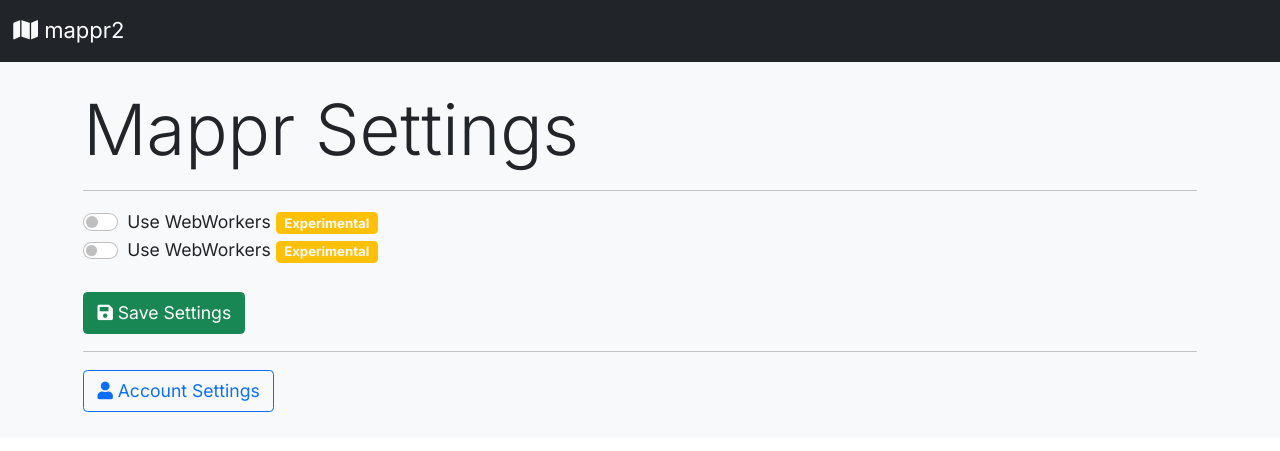
After one commit to jake-cryptic/mappr2, a Python web app: template mappr/user/templates/user/settings.html in a window 1280 px wide. The commit adds this page. Shown: the top 451 px of the page. Run offline with Jinja, Linux system fonts and the light colour scheme; the template is opened without the code that fills it, so the values that code supplies are empty; some libraries are stand-ins or nearby versions.

Commit message:
Working on support for WebWorkers Added settings page (will be JS based maybe) Updated CSP to allow workers

```diff
--- a/mappr/__init__.py
+++ b/mappr/__init__.py
@@ -70,7 +70,7 @@ def create_app():
 			response.headers["X-XSS-Protection"] = "1; mode=block"
 			response.headers["X-Content-Type-Options"] = "nosniff"
 
-			csp_header_value = "script-src 'self' https://analytics.mappr.uk https://static.cloudflareinsights.com https://fonts.googleapis.com https://cdnjs.cloudflare.com https://cdn.jsdelivr.net https://unpkg.com; style-src 'self' 'unsafe-inline' https://fonts.googleapis.com https://cdnjs.cloudflare.com https://cdn.jsdelivr.net https://unpkg.com; img-src 'self' data: https://cdnjs.cloudflare.com https://api.cellmapper.net https://www.three.co.uk/ https://mapserver.vodafone.co.uk https://68aa7b45-tiles.spatialbuzz.net https://coverage.ee.co.uk https://mt1.google.com https://tile.opentopomap.org https://*.tile.openstreetmap.org https://*.api.tomtom.com; font-src 'self' https://fonts.gstatic.com https://cdnjs.cloudflare.com; connect-src 'self' https://analytics.mappr.uk https://nominatim.openstreetmap.org https://mappr.report-uri.com; media-src 'none'; object-src 'none'; child-src 'none'; form-action 'self'; upgrade-insecure-requests; block-all-mixed-content; manifest-src 'self'; report-uri https://mappr.report-uri.com/r/d/csp/reportOnly"
+			csp_header_value = "script-src 'self' https://analytics.mappr.uk https://static.cloudflareinsights.com https://fonts.googleapis.com https://cdnjs.cloudflare.com https://cdn.jsdelivr.net https://unpkg.com; style-src 'self' 'unsafe-inline' https://fonts.googleapis.com https://cdnjs.cloudflare.com https://cdn.jsdelivr.net https://unpkg.com; img-src 'self' data: https://cdnjs.cloudflare.com https://api.cellmapper.net https://www.three.co.uk/ https://mapserver.vodafone.co.uk https://68aa7b45-tiles.spatialbuzz.net https://coverage.ee.co.uk https://mt1.google.com https://tile.opentopomap.org https://*.tile.openstreetmap.org https://*.api.tomtom.com; font-src 'self' https://fonts.gstatic.com https://cdnjs.cloudflare.com; connect-src 'self' https://analytics.mappr.uk https://nominatim.openstreetmap.org https://mappr.report-uri.com; media-src 'none'; object-src 'none'; child-src 'none'; form-action 'self'; upgrade-insecure-requests; block-all-mixed-content; manifest-src 'self'; worker-src 'self'; report-uri https://mappr.report-uri.com/r/d/csp/reportOnly"
 
 			# Production only headers
 			if app.config['ENV'] == 'production':
--- a/mappr/map/templates/map/map.html
+++ b/mappr/map/templates/map/map.html
@@ -54,6 +54,7 @@
 	<script src="{{ url_for('static', filename='js/map/map.js') }}" type="text/javascript"></script>
 	<script src="{{ url_for('static', filename='js/map/table.js') }}" type="text/javascript"></script>
 	<script src="{{ url_for('static', filename='js/map/ui.js') }}" type="text/javascript"></script>
+	<script src="{{ url_for('static', filename='js/map/worker.js') }}" type="text/javascript"></script>
 	<script src="{{ url_for('static', filename='js/map/xyz.js') }}" type="text/javascript"></script>
 	<script src="{{ url_for('static', filename='js/map/init.js') }}" type="text/javascript" defer></script>
 {% endblock jsfiles %}
--- a/mappr/user/routes.py
+++ b/mappr/user/routes.py
@@ -147,3 +147,9 @@ def delete():
 			return redirect(url_for('user_bp.delete'))
 
 	return render_template('user/delete.html', delete_form=delete_account)
+
+
+@user_bp.route('/settings', methods=['GET'])
+@login_required
+def settings():
+	return render_template('user/settings.html')
--- a/mappr/user/templates/user/account.html
+++ b/mappr/user/templates/user/account.html
@@ -49,6 +49,7 @@
 		<div class="float-right">
 			<a href="{{ url_for('user_bp.clear_cache') }}" class="btn btn-outline-warning"><i class="fas fa-table"></i> Clear Cache</a>
 			<a href="{{ url_for('user_bp.password') }}" class="btn btn-outline-primary"><i class="fas fa-key"></i> Change Password</a>
+			<a href="{{ url_for('user_bp.settings') }}" class="btn btn-outline-secondary"><i class="fas fa-cog"></i> Mappr Settings</a>
 			<a href="{{ url_for('user_bp.download') }}" class="btn btn-outline-dark"><i class="fas fa-download"></i> Download My Data</a>
 			<a href="{{ url_for('user_bp.delete') }}" class="btn btn-outline-danger"><i class="fas fa-trash"></i> Delete Account</a>
 		</div>
--- /dev/null
+++ b/mappr/user/templates/user/settings.html
@@ -0,0 +1,29 @@
+{% extends "base.html" %}
+
+{% block title %}Mappr Settings{% endblock title %}
+
+{% block content %}
+<div class="container-fluid bg-light py-4 px-3">
+	<div class="container">
+		<h1 class="display-3">Mappr Settings</h1>
+		{% include "components/alert.html" %}
+		<hr />
+		<form id="settings" method="" action="#">
+			<div class="form-check form-switch">
+				<input class="form-check-input" type="checkbox" id="use_js_workers">
+				<label class="form-check-label" for="use_js_workers">Use WebWorkers <span class="badge bg-warning text-light">Experimental</span></label>
+			</div>
+			<div class="form-check form-switch">
+				<input class="form-check-input" type="checkbox" id="use_js_workers">
+				<label class="form-check-label" for="use_js_workers">Use WebWorkers <span class="badge bg-warning text-light">Experimental</span></label>
+			</div>
+			<br />
+			<button type="submit" id="save_settings" class="btn btn-success"><i class="fas fa-save"></i> Save Settings</button>
+		</form>
+		<hr />
+		<div class="float-right">
+			<a href="{{ url_for('user_bp.account') }}" class="btn btn-outline-primary"><i class="fas fa-user"></i> Account Settings</a>
+		</div>
+	</div>
+</div>
+{% endblock content %}
```
Also changed, not shown: mappr/static/js/map/api-worker.js (added, +26 -0 lines), mappr/static/js/map/worker.js (added, +42 -0 lines).
